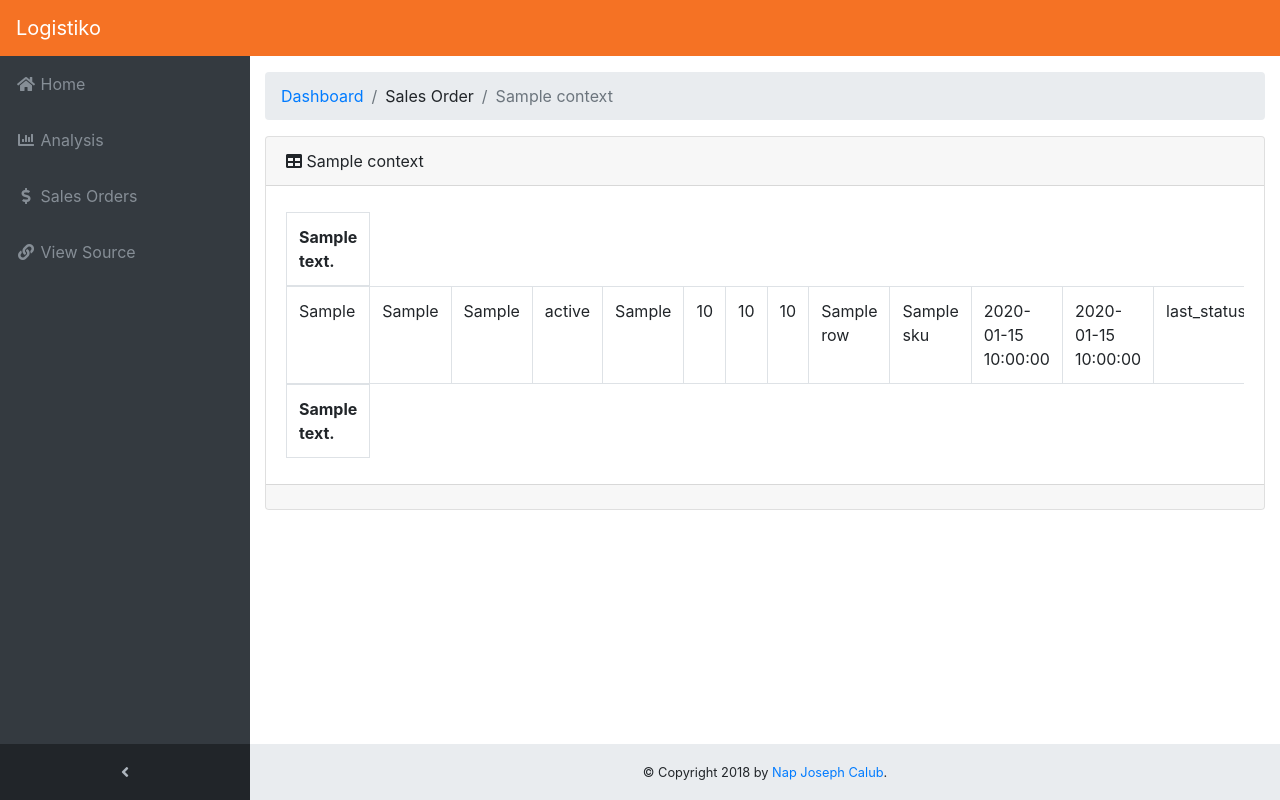
After one commit to njncalub/logistics-bi-dashboard, a Python web app: template templates/sales_order/items.html in a window 1280 px wide. The commit adds this page. Run offline with Jinja, Linux system fonts and the light colour scheme; the template is opened without the code that fills it: most values are stand-ins (such as "Sample title", 1, 10 or a date in 2020); some libraries are stand-ins or nearby versions.

Commit message:
Added basic tabular views

```diff
--- a/static/css/base.css
+++ b/static/css/base.css
@@ -1,4 +1,12 @@
-#mainNav.navbar-dark .navbar-collapse .navbar-sidenav >.nav-item .sidenav-second-level > li,
-#mainNav.navbar-dark .navbar-collapse .navbar-sidenav>.nav-item .sidenav-third-level > li {
+#mainNav {
+    background-color: #f57224 !important;
+}
+
+#mainNav.navbar-dark .navbar-collapse .navbar-sidenav > .nav-item .sidenav-second-level > li,
+#mainNav.navbar-dark .navbar-collapse .navbar-sidenav > .nav-item .sidenav-third-level > li {
     background-color: #50585f;
 }
+
+#mainNav.navbar-dark .navbar-collapse .navbar-sidenav > .nav-item > .nav-link:hover {
+    color: #f57224;
+}
--- a/templates/base.html
+++ b/templates/base.html
@@ -23,23 +23,29 @@
 
   <!-- Navigation -->
   <nav class="navbar navbar-expand-lg navbar-dark bg-dark fixed-top" id="mainNav">
-    <a class="navbar-brand" href="/#">Logistiko</a>
+    <a class="navbar-brand" href="{{ url_for('homepage') }}">Logistiko</a>
     <button class="navbar-toggler navbar-toggler-right" type="button" data-toggle="collapse" data-target="#navbarResponsive" aria-controls="navbarResponsive" aria-expanded="false" aria-label="Toggle navigation">
       <span class="navbar-toggler-icon"></span>
     </button>
     <div class="collapse navbar-collapse" id="navbarResponsive">
       <ul class="navbar-nav navbar-sidenav" id="mainAccordion">
-        <li class="nav-item" data-toggle="tooltip" data-placement="right" title="Packages">
-          <a class="nav-link nav-link-collapse collapsed" data-toggle="collapse" href="#collapsePackages" data-parent="#mainAccordion">
-            <i class="fa fa-fw fa-box"></i>
-            <span class="nav-link-text">Packages</span>
+        <li class="nav-item" data-toggle="tooltip" data-placement="right" title="Home">
+          <a class="nav-link" href="{{ url_for('homepage') }}">
+            <i class="fa fa-fw fa-home"></i>
+            <span class="nav-link-text">Home</span>
           </a>
-          <ul class="sidenav-second-level collapse" id="collapsePackages">
+        </li>
+        <li class="nav-item" data-toggle="tooltip" data-placement="right" title="Analysis">
+          <a class="nav-link nav-link-collapse collapsed" data-toggle="collapse" href="#collapseAnalysis" data-parent="#mainAccordion">
+            <i class="fa fa-fw fa-chart-bar"></i>
+            <span class="nav-link-text">Analysis</span>
+          </a>
+          <ul class="sidenav-second-level collapse" id="collapseAnalysis">
             <li>
-              <a href="/#packages">Packages</a>
+              <a href="{{ url_for('analysis.regions') }}">Regions</a>
             </li>
             <li>
-              <a href="/#regions">Regions</a>
+              <a href="{{ url_for('analysis.packages') }}">Packages</a>
             </li>
           </ul>
         </li>
@@ -50,17 +56,17 @@
           </a>
           <ul class="sidenav-second-level collapse" id="collapseSalesOrder">
             <li>
-              <a href="/#items">Items</a>
+              <a href="{{ url_for('sales_order.items') }}">Items</a>
             </li>
             <li>
-              <a href="/#status">Status</a>
+              <a href="{{ url_for('sales_order.status') }}">Status</a>
             </li>
             <li>
-              <a href="/#history">History</a>
+              <a href="{{ url_for('sales_order.history') }}">History</a>
             </li>
           </ul>
         </li>
-        <li class="nav-item" data-toggle="tooltip" data-placement="right" title="Link">
+        <li class="nav-item" data-toggle="tooltip" data-placement="right" title="View Source">
           <a class="nav-link" href="https://github.com/njncalub/logistiko">
             <i class="fa fa-fw fa-link"></i>
             <span class="nav-link-text">View Source</span>
@@ -72,20 +78,6 @@
           <a class="nav-link text-center" id="sidenavToggler">
             <i class="fa fa-fw fa-angle-left"></i>
           </a>
-        </li>
-      </ul>
-      <ul class="navbar-nav ml-auto">
-        <li class="nav-item">
-          <form class="form-inline my-2 my-lg-0 mr-lg-2">
-            <div class="input-group">
-              <input class="form-control" type="text" placeholder="Search for...">
-              <span class="input-group-append">
-                <button class="btn btn-primary" type="button">
-                  <i class="fa fa-search"></i>
-                </button>
-              </span>
-            </div>
-          </form>
         </li>
       </ul>
     </div>
@@ -115,10 +107,10 @@
   <script src="https://cdn.datatables.net/1.10.16/js/jquery.dataTables.min.js" type="text/javascript"></script>
   <script src="https://cdn.datatables.net/1.10.16/js/dataTables.bootstrap4.min.js" type="text/javascript"></script>
 
-  <script src="{{url_for('static', filename='vendor/sb-admin/js/sb-admin.min.js')}}" type="text/javascript"></script>
-  <script src="{{url_for('static', filename='vendor/sb-admin/js/sb-admin-datatables.min.js')}}" type="text/javascript"></script>
-  <script src="{{url_for('static', filename='vendor/sb-admin/js/sb-admin-charts.min.js')}}" type="text/javascript"></script>
-  <script src="{{url_for('static', filename='js/base.js')}}" type="text/javascript"></script>
+  <script src="{{ url_for('static', filename='vendor/sb-admin/js/sb-admin.min.js') }}" type="text/javascript"></script>
+  <script src="{{ url_for('static', filename='vendor/sb-admin/js/sb-admin-datatables.min.js') }}" type="text/javascript"></script>
+  <script src="{{ url_for('static', filename='vendor/sb-admin/js/sb-admin-charts.min.js') }}" type="text/javascript"></script>
+  <script src="{{ url_for('static', filename='js/base.js') }}" type="text/javascript"></script>
   {% block extra_body %}
   {% endblock extra_body %}
 </body>
--- /dev/null
+++ b/templates/sales_order/items.html
@@ -0,0 +1,31 @@
+{% extends "tabular.html" %}
+
+{% block breadcrumb_items %}
+<li class="breadcrumb-item">Sales Order</li>
+<li class="breadcrumb-item active">{{ context['title'] }}</li>
+{% endblock breadcrumb_items %}
+
+{% block table_body %}
+  {% for row in context['rows'] %}
+  <tr>
+    <td>{{ row.id_sales_order_item }}</td>
+    <td>{{ row.bob_id_sales_order_item }}</td>
+    <td>{{ row.fk_sales_order }}</td>
+    <td>{{ row.fk_sales_order_item_status }}</td>
+    <td>{{ row.fk_delivery_type }}</td>
+    <td>{{ row.unit_price }}</td>
+    <td>{{ row.tax_amount }}</td>
+    <td>{{ row.paid_price }}</td>
+    <td>{{ row.name }}</td>
+    <td>{{ row.sku }}</td>
+    <td>{{ row.created_at }}</td>
+    <td>{{ row.updated_at }}</td>
+    <td>{{ row.last_status_change }}</td>
+    <td>{{ row.original_unit_price }}</td>
+    <td>{{ row.shipping_type }}</td>
+    <td>{{ row.real_delivery_date }}</td>
+    <td>{{ row.bob_id_supplier }}</td>
+    <td>{{ row.is_marketplace }}</td>
+  </tr>
+  {% endfor %}
+{% endblock table_body %}
--- /dev/null
+++ b/templates/tabular.html
@@ -0,0 +1,47 @@
+{% extends "base.html" %}
+
+{% block content %}
+<!-- Breadcrumbs-->
+<ol class="breadcrumb">
+  <li class="breadcrumb-item">
+    <a href="/">Dashboard</a>
+  </li>
+  {% block breadcrumb_items %}
+  <li class="breadcrumb-item active">Tables</li>
+  {% endblock breadcrumb_items %}
+</ol>
+<!-- Example DataTables Card-->
+<div class="card mb-3">
+  <div class="card-header">
+    <i class="fa fa-table"></i> {% block table_title %}{{ context['title'] }}{% endblock table_title %}</div>
+  <div class="card-body">
+    <div class="table-responsive">
+      <table class="table table-bordered" id="dataTable" width="100%" cellspacing="0">
+        <thead>
+          <tr>
+          {% block table_header %}
+          {% for text in context['headers'] %}
+            <th>{{ text }}</th>
+          {% endfor %}
+          {% endblock table_header %}
+          </tr>
+        </thead>
+        <tfoot>
+          <tr>
+          {% block table_footer %}
+          {% for text in context['headers'] %}
+            <th>{{ text }}</th>
+          {% endfor %}
+          {% endblock table_footer %}
+          </tr>
+        </tfoot>
+        <tbody>
+          {% block table_body %}
+          {% endblock table_body %}
+        </tbody>
+      </table>
+    </div>
+  </div>
+  <div class="card-footer small text-muted">{% block table_info %}{% endblock table_info %}</div>
+</div>
+{% endblock %}
--- a/views/__init__.py
+++ /dev/null
@@ -1 +0,0 @@
-from .home import favicon, homepage
```
Also changed, not shown: data/services.py (+47 -0 lines), services/database.py (added, +10 -0 lines), services/server.py (+21 -5 lines), templates/analysis/packages.html (added, +20 -0 lines), templates/analysis/regions.html (added, +16 -0 lines), templates/sales_order/history.html (added, +17 -0 lines), templates/sales_order/status.html (added, +19 -0 lines), views/analysis.py (added, +22 -0 lines), views/sales_order.py (added, +36 -0 lines).
